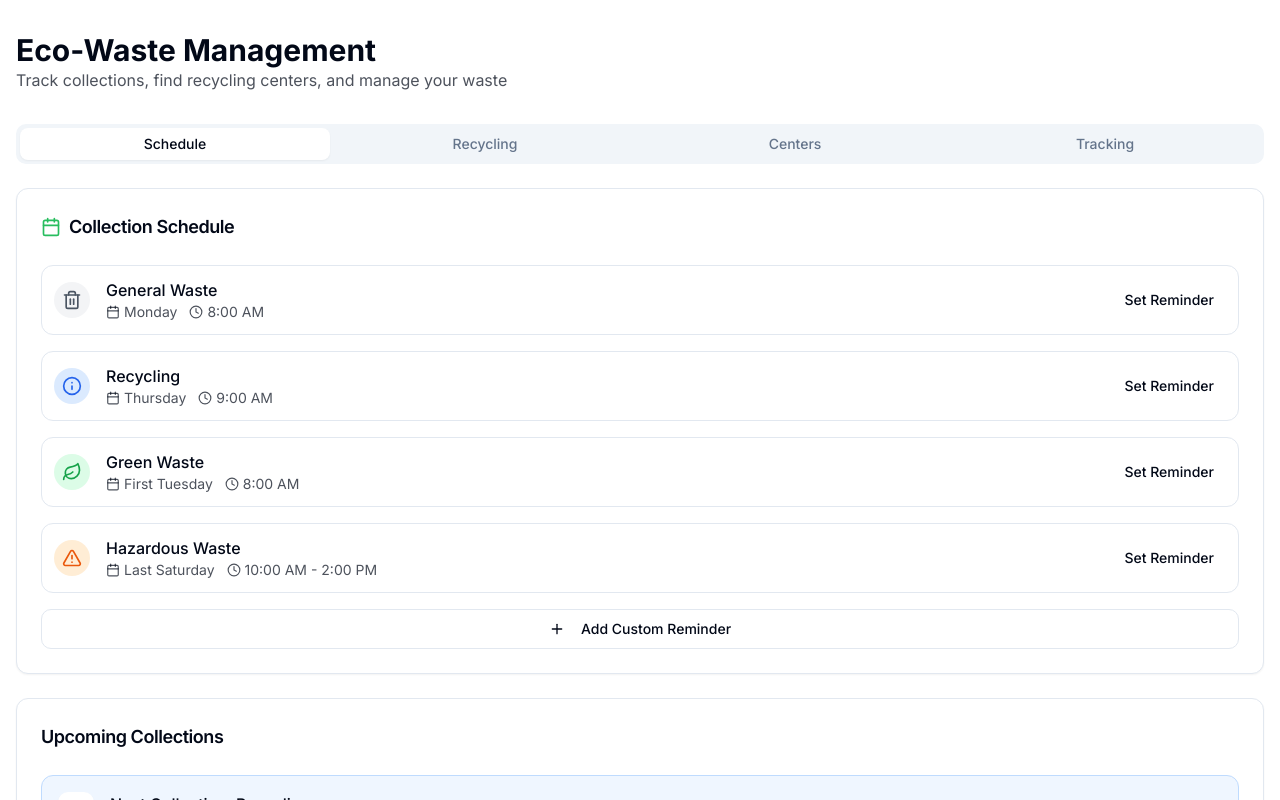
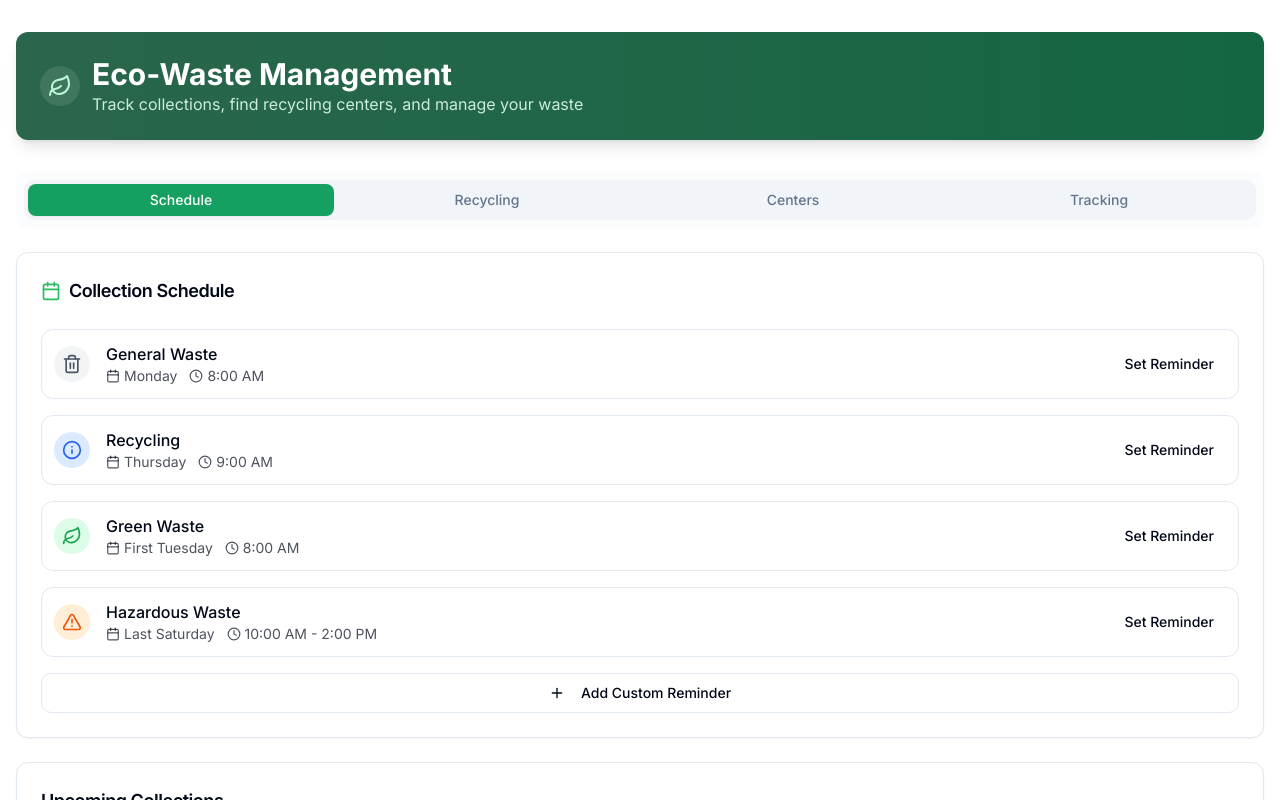
Before and after one commit to Zakariasisu5/eco-companion, a React (Vite) app: page /eco-waste in a window 1280 px wide. Shown: the top 800 px of the page. Built offline with nearby package versions, Linux system fonts and the light colour scheme.

Commit message:
Refactor project template
This commit refactors the project template.

```diff
--- a/src/pages/EcoWaste.tsx
+++ b/src/pages/EcoWaste.tsx
@@ -7,6 +7,7 @@ import RecyclingTab from '@/components/eco-waste/RecyclingTab';
 import CentersTab from '@/components/eco-waste/CentersTab';
 import TrackingTab from '@/components/eco-waste/TrackingTab';
 import { useLocation } from 'react-router-dom';
+import { Leaf } from 'lucide-react';
 
 const EcoWaste = () => {
   const location = useLocation();
@@ -14,34 +15,63 @@ const EcoWaste = () => {
   return (
     <PageTransition location={location.pathname}>
       <div className="container px-4 py-8 max-w-7xl mx-auto space-y-8">
-        {/* Page Header */}
-        <div>
-          <h1 className="text-3xl font-bold">Eco-Waste Management</h1>
-          <p className="text-foreground/70">Track collections, find recycling centers, and manage your waste</p>
+        {/* Page Header with enhanced styling */}
+        <div className="bg-gradient-to-r from-eco-900/90 to-eco-800 text-white p-6 rounded-xl shadow-lg">
+          <div className="flex items-center gap-3">
+            <div className="p-2 bg-white/10 rounded-full">
+              <Leaf className="h-6 w-6 text-eco-200" />
+            </div>
+            <div>
+              <h1 className="text-3xl font-bold">Eco-Waste Management</h1>
+              <p className="text-eco-100/90">Track collections, find recycling centers, and manage your waste</p>
+            </div>
+          </div>
         </div>
 
-        {/* Main Tabs */}
+        {/* Redesigned Tabs */}
         <Tabs defaultValue="schedule" className="space-y-6">
-          <TabsList className="grid grid-cols-4 w-full md:w-auto">
-            <TabsTrigger value="schedule">Schedule</TabsTrigger>
-            <TabsTrigger value="recycling">Recycling</TabsTrigger>
-            <TabsTrigger value="centers">Centers</TabsTrigger>
-            <TabsTrigger value="tracking">Tracking</TabsTrigger>
-          </TabsList>
+          <div className="bg-muted/30 p-2 rounded-lg">
+            <TabsList className="grid grid-cols-4 w-full">
+              <TabsTrigger
+                value="schedule"
+                className="data-[state=active]:bg-eco-600 data-[state=active]:text-white"
+              >
+                Schedule
+              </TabsTrigger>
+              <TabsTrigger
+                value="recycling"
+                className="data-[state=active]:bg-eco-600 data-[state=active]:text-white"
+              >
+                Recycling
+              </TabsTrigger>
+              <TabsTrigger
+                value="centers"
+                className="data-[state=active]:bg-eco-600 data-[state=active]:text-white"
+              >
+                Centers
+              </TabsTrigger>
+              <TabsTrigger
+                value="tracking"
+                className="data-[state=active]:bg-eco-600 data-[state=active]:text-white"
+              >
+                Tracking
+              </TabsTrigger>
+            </TabsList>
+          </div>
 
-          <TabsContent value="schedule">
+          <TabsContent value="schedule" className="animate-fade-in">
             <ScheduleTab />
           </TabsContent>
 
-          <TabsContent value="recycling">
+          <TabsContent value="recycling" className="animate-fade-in">
             <RecyclingTab />
           </TabsContent>
 
-          <TabsContent value="centers">
+          <TabsContent value="centers" className="animate-fade-in">
             <CentersTab />
           </TabsContent>
 
-          <TabsContent value="tracking">
+          <TabsContent value="tracking" className="animate-fade-in">
             <TrackingTab />
           </TabsContent>
         </Tabs>
```
